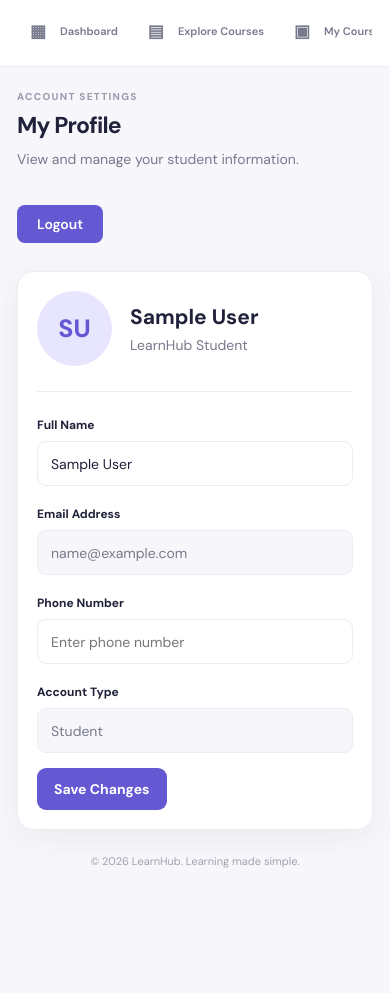
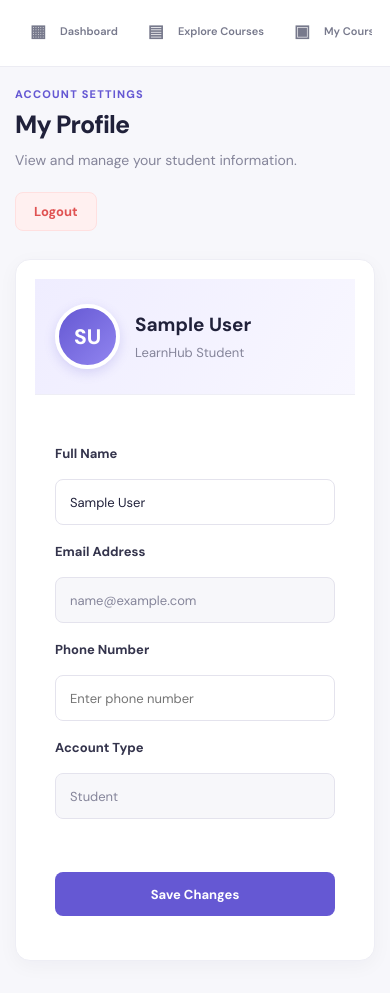
Before and after one commit to SivapalarajaHaridhakshan/LMS-Frontend, a plain HTML site: page profile.html in a window 390 px wide. Shown: the part 53-1046 px from the top of the page. Before the commit the page ends 949 px from the top, so only its background shows below. Drawn offline with Linux system fonts and the light colour scheme; sample sign-in values are in the browser's storage.

Commit message:
Add student profile functionality and styling

```diff
--- a/css/profile.css
+++ b/css/profile.css
@@ -0,0 +1,285 @@
+
+/* =================================
+   LEARNHUB - PROFILE PAGE
+================================= */
+
+/* MAIN CONTENT */
+
+.main-content {
+    min-width: 0;
+    padding: 35px;
+    flex: 1;
+}
+
+
+/* PAGE HEADER */
+
+.page-header {
+    display: flex;
+    justify-content: space-between;
+    align-items: center;
+    gap: 20px;
+    margin-bottom: 28px;
+}
+
+.page-header h1 {
+    color: #20213a;
+    font-size: 30px;
+    font-weight: 800;
+    margin: 0 0 8px;
+}
+
+.eyebrow {
+    color: #6558d3;
+    font-size: 11px;
+    font-weight: 800;
+    letter-spacing: 1.2px;
+    margin: 0 0 9px;
+}
+
+.muted {
+    color: #85859a;
+    font-size: 14px;
+    margin: 0;
+}
+
+.logout-btn {
+    padding: 10px 18px;
+    color: #e05252;
+    background: #fff0f0;
+    border: 1px solid #ffe0e0;
+    border-radius: 8px;
+    font-size: 13px;
+    font-weight: 700;
+    cursor: pointer;
+    transition: 0.2s;
+}
+
+.logout-btn:hover {
+    background: #ffe0e0;
+}
+
+
+/* PROFILE CARD */
+
+.profile-card {
+    max-width: 900px;
+    background: #ffffff;
+    border: 1px solid #eeeeF5;
+    border-radius: 15px;
+    overflow: hidden;
+    box-shadow: 0 5px 20px rgba(30, 30, 60, 0.04);
+}
+
+
+/* PROFILE BANNER */
+
+.profile-banner {
+    display: flex;
+    align-items: center;
+    gap: 20px;
+    padding: 35px;
+    background: linear-gradient(
+        120deg,
+        #efedff,
+        #f8f7ff
+    );
+    border-bottom: 1px solid #eeeeF5;
+}
+
+.large-avatar {
+    width: 82px;
+    height: 82px;
+    flex-shrink: 0;
+    display: flex;
+    justify-content: center;
+    align-items: center;
+    color: #ffffff;
+    background: linear-gradient(
+        135deg,
+        #6558d3,
+        #9185f0
+    );
+    border: 4px solid #ffffff;
+    border-radius: 50%;
+    font-size: 25px;
+    font-weight: 800;
+    box-shadow: 0 4px 12px rgba(101, 88, 211, 0.2);
+}
+
+.profile-banner h2 {
+    color: #20213a;
+    font-size: 23px;
+    margin: 0 0 7px;
+}
+
+.profile-banner p {
+    color: #85859a;
+    font-size: 13px;
+    margin: 0;
+}
+
+
+/* PROFILE FORM */
+
+#profileForm {
+    padding: 32px 35px;
+}
+
+.profile-form-grid {
+    display: grid;
+    grid-template-columns: repeat(2, minmax(0, 1fr));
+    gap: 23px;
+}
+
+.form-group {
+    display: flex;
+    flex-direction: column;
+    gap: 9px;
+}
+
+.form-group label {
+    color: #34344c;
+    font-size: 13px;
+    font-weight: 700;
+}
+
+.form-group input {
+    width: 100%;
+    min-height: 46px;
+    padding: 12px 14px;
+    color: #20213a;
+    background: #ffffff;
+    border: 1px solid #e4e3ed;
+    border-radius: 8px;
+    outline: none;
+    font-family: inherit;
+    font-size: 13px;
+    transition: 0.2s;
+}
+
+.form-group input:focus {
+    border-color: #6558d3;
+    box-shadow: 0 0 0 3px rgba(101, 88, 211, 0.1);
+}
+
+.form-group input[readonly] {
+    color: #85859a;
+    background: #f7f7fa;
+    cursor: not-allowed;
+}
+
+
+/* SAVE BUTTON */
+
+#profileForm .btn-primary {
+    display: inline-flex;
+    justify-content: center;
+    align-items: center;
+    min-height: 44px;
+    margin-top: 18px;
+    padding: 12px 23px;
+    color: #ffffff;
+    background: #6558d3;
+    border: none;
+    border-radius: 8px;
+    font-family: inherit;
+    font-size: 13px;
+    font-weight: 700;
+    cursor: pointer;
+    transition: 0.2s;
+}
+
+#profileForm .btn-primary:hover {
+    background: #5145bd;
+    transform: translateY(-2px);
+}
+
+
+/* FORM MESSAGE */
+
+.message {
+    min-height: 18px;
+    margin: 17px 0 0;
+    font-size: 13px;
+    font-weight: 600;
+}
+
+.message.success {
+    color: #159b69;
+}
+
+.message.error {
+    color: #dc4545;
+}
+
+
+/* FOOTER */
+
+.site-footer {
+    margin-top: 35px;
+    padding: 20px 0;
+    color: #9999a9;
+    font-size: 12px;
+    text-align: center;
+}
+
+
+/* RESPONSIVE DESIGN */
+
+@media (max-width: 900px) {
+
+    .main-content {
+        padding: 25px;
+    }
+
+    .profile-card {
+        max-width: 100%;
+    }
+
+}
+
+@media (max-width: 600px) {
+
+    .main-content {
+        padding: 20px 15px;
+    }
+
+    .page-header {
+        align-items: flex-start;
+        flex-direction: column;
+    }
+
+    .page-header h1 {
+        font-size: 25px;
+    }
+
+    .profile-banner {
+        padding: 25px 20px;
+        gap: 15px;
+    }
+
+    .large-avatar {
+        width: 65px;
+        height: 65px;
+        font-size: 21px;
+    }
+
+    .profile-banner h2 {
+        font-size: 19px;
+    }
+
+    #profileForm {
+        padding: 25px 20px;
+    }
+
+    .profile-form-grid {
+        grid-template-columns: 1fr;
+        gap: 18px;
+    }
+
+    #profileForm .btn-primary {
+        width: 100%;
+    }
+
+}
--- a/profile.html
+++ b/profile.html
@@ -7,6 +7,7 @@
     <title>My Profile | LearnHub</title>
     <link rel="stylesheet" href="css/style.css">
     <link rel="stylesheet" href="css/student-pages.css">
+    <link rel="stylesheet" href="css/profile.css">
     <script src="js/student-pages.js" defer></script>
 </head>
 <body>
```
Also changed, not shown: js/profile.js (+274 -0 lines).
